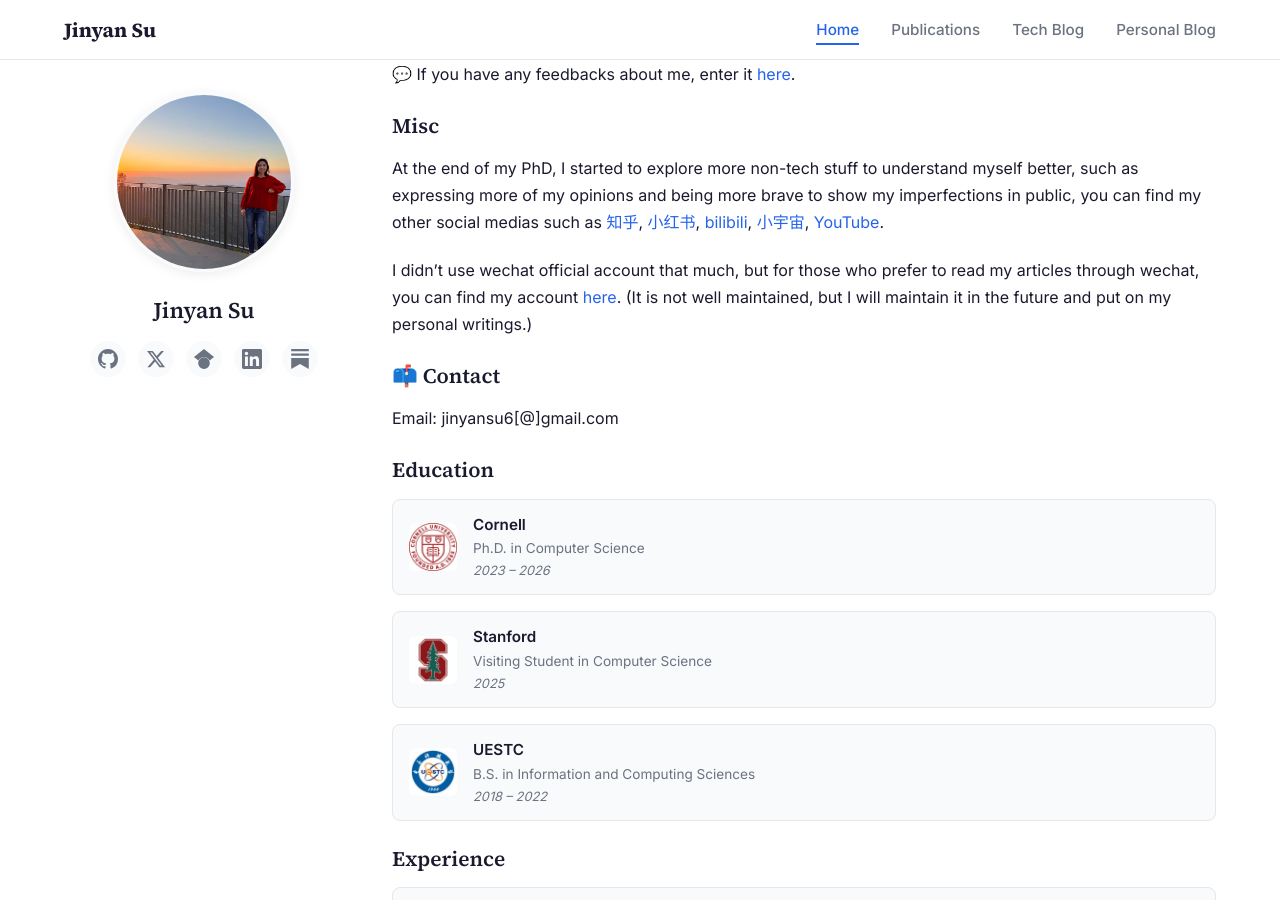
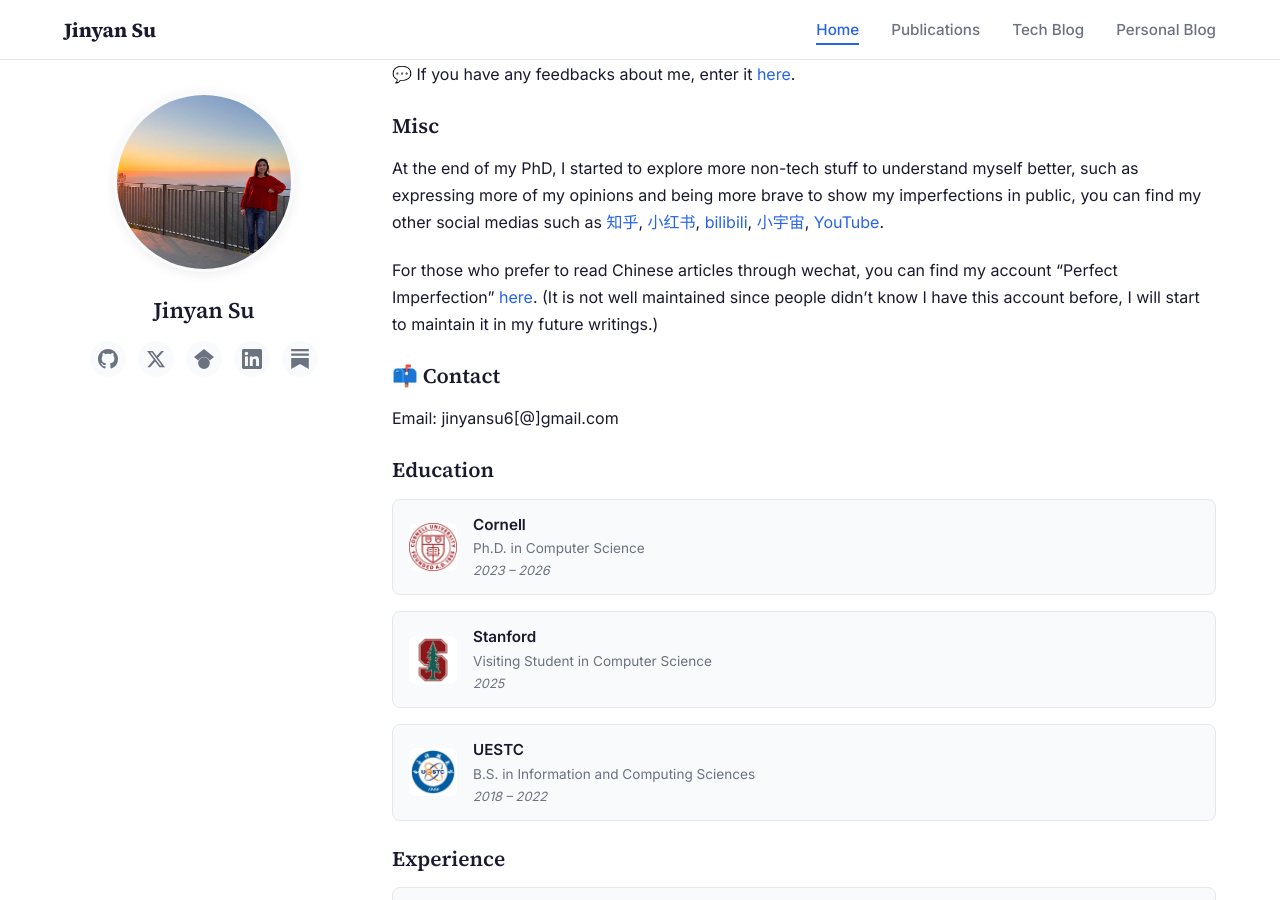
Before and after one commit to JinyanSu1/jinyansu1.github.io, a Jekyll site: the page built from index.md, in a window 1280 px wide and 900 px high, scrolled down 339 px. Built offline with Jekyll 4.4.1, drawn with Linux system fonts in a browser that asks for light colours.

Commit message:
Reword WeChat account note in Misc section
Co-Authored-By: Claude Fable 5 <noreply@anthropic.com>

```diff
--- a/index.md
+++ b/index.md
@@ -16,7 +16,7 @@ Previously, I worked on post-training LLMs for efficiency (reducing token and to
 
 At the end of my PhD, I started to explore more non-tech stuff to understand myself better, such as expressing more of my opinions and being more brave to show my imperfections in public, you can find my other social medias such as <a href="https://www.zhihu.com/people/zhang-hui-2-22" target="_blank" rel="noopener">知乎</a>, <a href="https://www.xiaohongshu.com/user/profile/6275d74f0000000021024fdc" target="_blank" rel="noopener">小红书</a>, <a href="https://space.bilibili.com/392651856" target="_blank" rel="noopener">bilibili</a>, <a href="https://www.xiaoyuzhoufm.com/podcast/6ad0f9e99657732215ef2031" target="_blank" rel="noopener">小宇宙</a>, <a href="https://www.youtube.com/@LoveLifeHumans" target="_blank" rel="noopener">YouTube</a>.
 
-I didn't use wechat official account that much, but for those who prefer to read my articles through wechat, you can find my account <a href="https://mp.weixin.qq.com/s/voXbYZitiQjn2fvutpSa0A" target="_blank" rel="noopener">here</a>. (It is not well maintained, but I will maintain it in the future and put on my personal writings.)
+For those who prefer to read Chinese articles through wechat, you can find my account "Perfect Imperfection" <a href="https://mp.weixin.qq.com/s/voXbYZitiQjn2fvutpSa0A" target="_blank" rel="noopener">here</a>. (It is not well maintained since people didn't know I have this account before, I will start to maintain it in my future writings.)
 
 ## 📫 Contact
 
```
